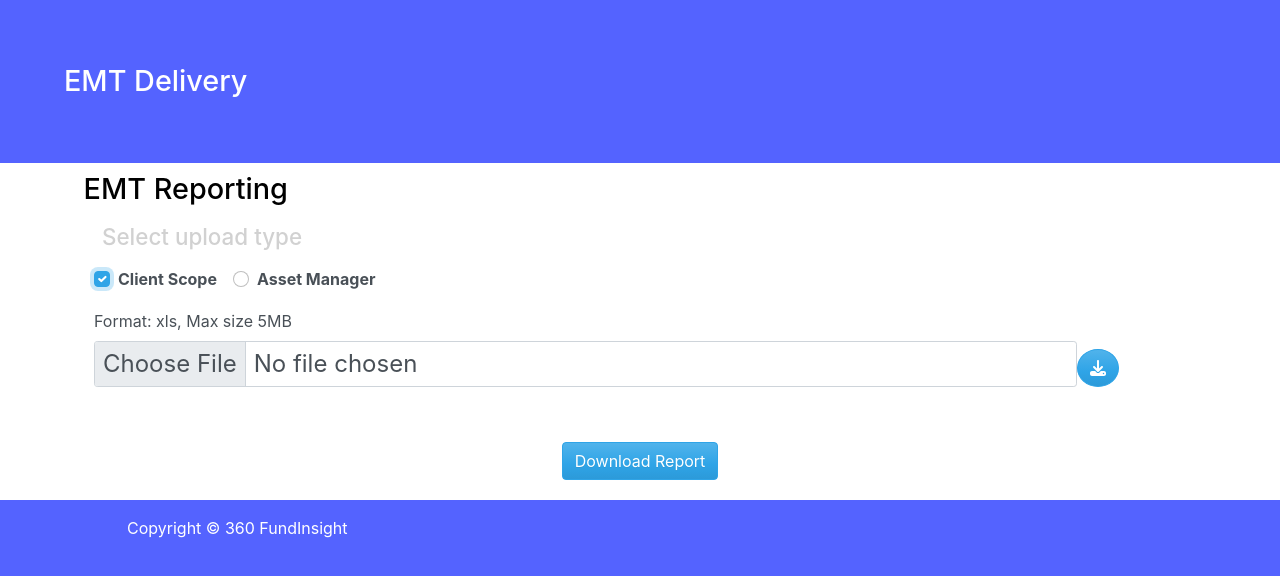
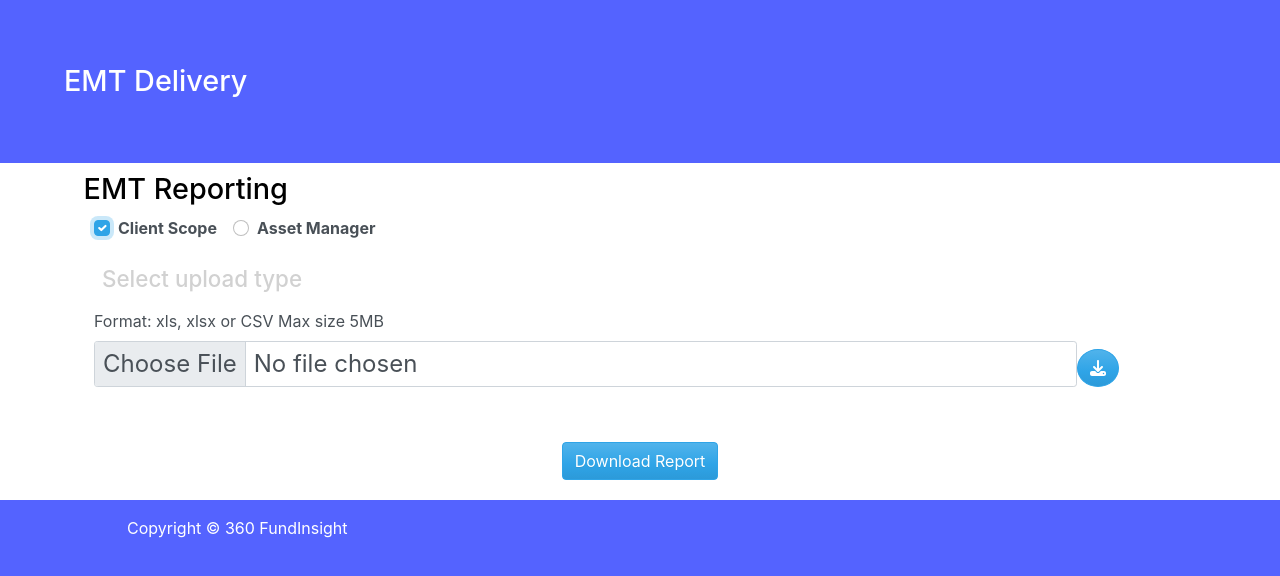
Before and after one commit to ro1814/emt-delivery, a React (Create React App) app in the folder emt-delivery-frontend/: page /emt in a window 1280 px wide. Both pictures are taken after a click on the checkbox "Client Scope". Shown: the top 576 px of the page. Built offline with nearby package versions, Linux system fonts and the light colour scheme.

Commit message:
Emt screen front working still with dummy info, files xlsx, xls and csv only accepted by form control.

```diff
--- a/emt-delivery-frontend/src/screens/EmtScreen.js
+++ b/emt-delivery-frontend/src/screens/EmtScreen.js
@@ -21,7 +21,6 @@ export const EmtScreen = () => {
     <>
       <h1 className="emtTitle">EMT Reporting</h1>
       <Container size="xl">
-        <h2 className="emtSubtitle">Select upload type</h2>
         <Form>
           {["radio"].map((type) => (
             <div key={`inline-${type}`} className="mb-3">
@@ -50,9 +49,11 @@ export const EmtScreen = () => {
         </Form>
         <Form>
           {isCheckedClientScope ? (
+
             <Form.Group controlId="formFileSm" className="mb-3">
-              <Form.Label>Format: xls, Max size 5MB</Form.Label>
-              <Form.Control type="file" size="sm" />
+              <h2 className="emtSubtitle">Select upload type</h2>
+              <Form.Label>Format: xls, xlsx or CSV Max size 5MB</Form.Label>
+              <Form.Control type="file" size="sm" accept="xlsx, .xls, .csv" />
               <Button type="submit" className=" btn rounded-circle dlBtn">
                 <FontAwesomeIcon icon={faDownload} />
               </Button>
@@ -82,7 +83,7 @@ export const EmtScreen = () => {
             <option>Supplier 4</option>
           </Form.Select>
 
-          <Form.Label>Labels</Form.Label>
+          <Form.Label><strong>Labels</strong></Form.Label>
 
         </Form.Group>
         ) : (!isChecked)}
```
